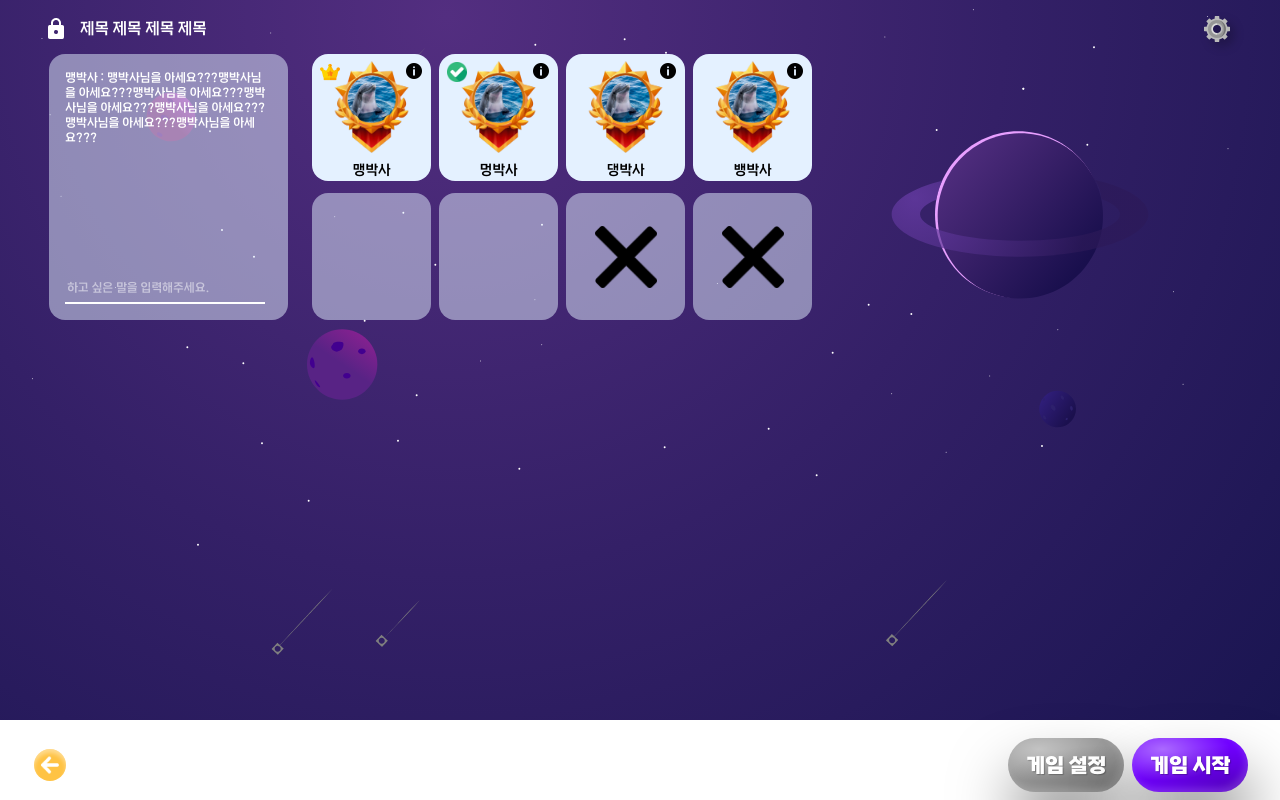
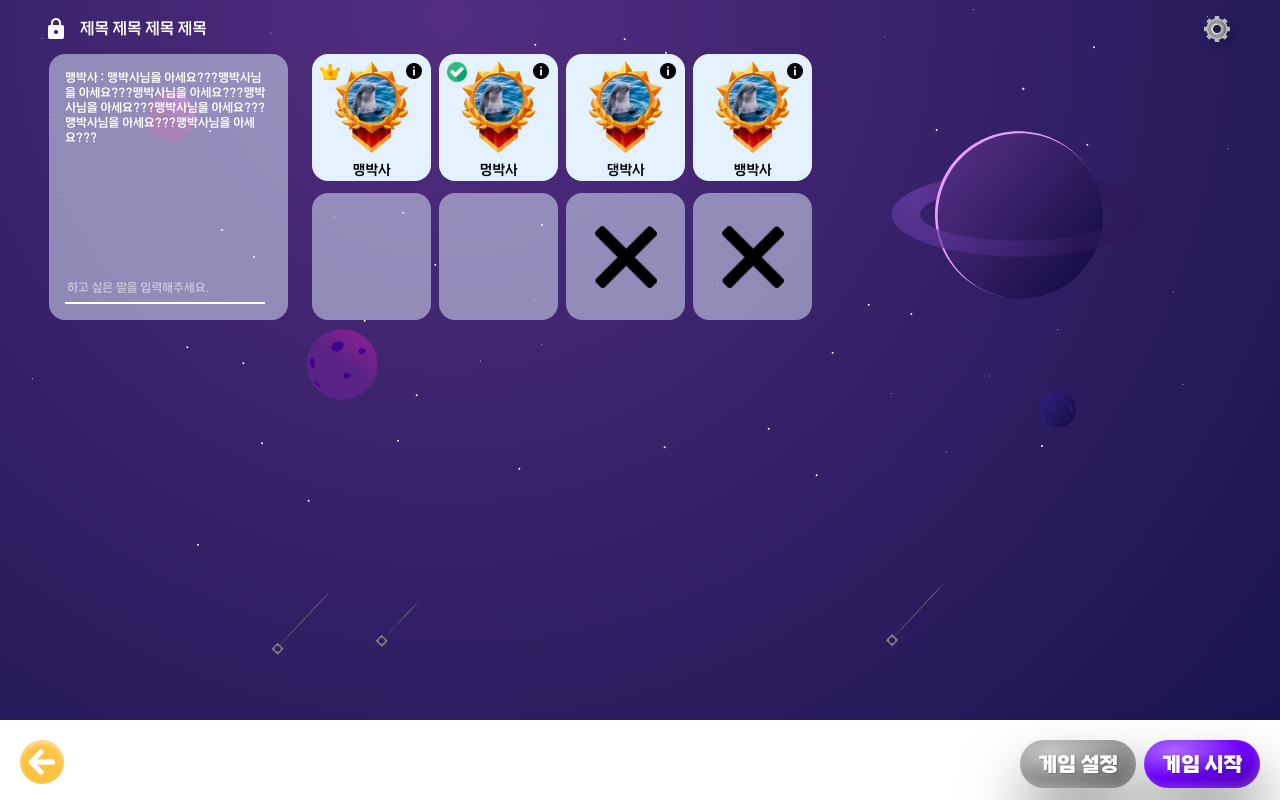
Before and after one commit to LEEILHO/MaengMaengGameLand, a Next.js app in the folder frontend/: page /gsb/waiting-room/1 in a window 1280 px wide. Built offline with nearby package versions, Linux system fonts and the light colour scheme.

Commit message:
Fix(waitingRoom): 라우팅 경로 수정 및 버튼 위치 수정

```diff
--- a/frontend/src/components/lobby/RoomList.tsx
+++ b/frontend/src/components/lobby/RoomList.tsx
@@ -48,7 +48,7 @@ const RoomList = () => {
           maxPeople="8"
           curPeople="3"
           onClick={() => {
-            router.push('gsb/waiting-room/1')
+            router.push('/gsb/waiting-room/1')
           }}
         />
         <RoomItem title="1번방 2번방 2번방 2번방" maxPeople="8" curPeople="2" />
--- a/frontend/src/components/waitingRoom/client/WaitingRoomPage.tsx
+++ b/frontend/src/components/waitingRoom/client/WaitingRoomPage.tsx
@@ -125,9 +125,10 @@ const WaitingRoomPage = () => {
           </S.PlayerList>
         </S.Contents>
         <S.BottomButtons>
-          <BackButton size={32} />
+          <BackButton size={44} />
           <S.ButtonRelatedGame>
             <CButton
+              height={48}
               radius={109}
               fontSize={20}
               color={colors.greyScale.white}
@@ -137,6 +138,7 @@ const WaitingRoomPage = () => {
             />
             {isHost ? (
               <CButton
+                height={48}
                 radius={109}
                 fontSize={20}
                 color={colors.greyScale.white}
@@ -145,6 +147,7 @@ const WaitingRoomPage = () => {
               />
             ) : (
               <CButton
+                height={48}
                 radius={109}
                 fontSize={20}
                 color={colors.greyScale.white}
--- a/frontend/src/styles/waitingRoom/WaitingRoom.styled.tsx
+++ b/frontend/src/styles/waitingRoom/WaitingRoom.styled.tsx
@@ -32,16 +32,14 @@ export const BottomButtons = styled.div`
   width: 100%;
   display: flex;
   justify-content: space-between;
-  align-items: center;
   position: fixed;
-  bottom: 8px;
-  padding-left: 34px;
+  bottom: 0px;
+  padding: 0px 20px 12px 20px;
 `
 
 export const ButtonRelatedGame = styled.div`
   display: flex;
   gap: 8px;
-  margin-right: 32px;
 `
 
 export const MoveBackButton = styled.button`
```
